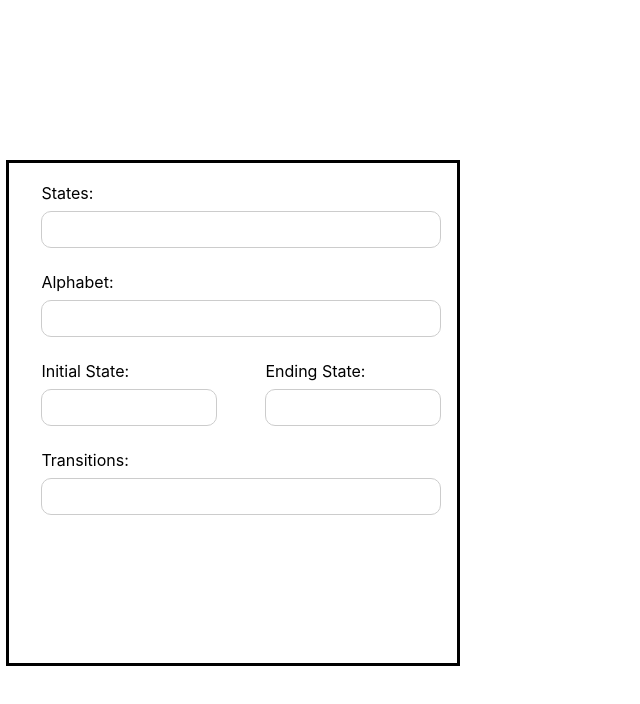
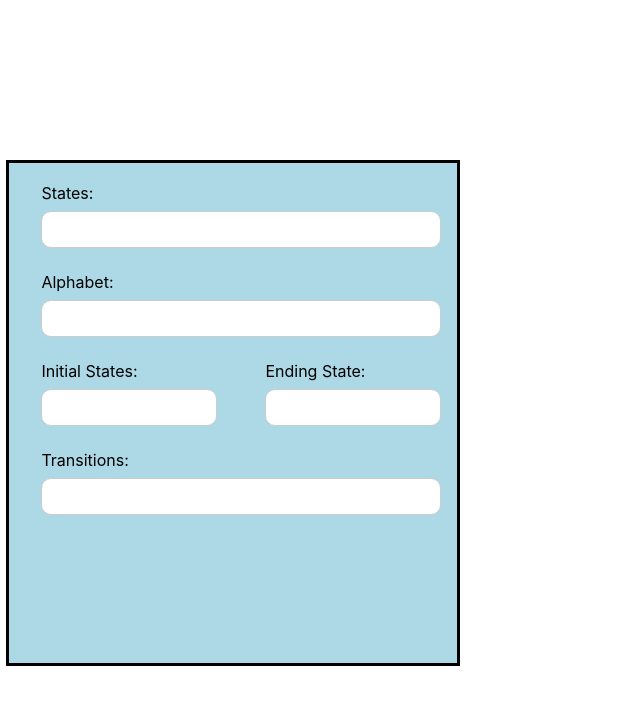
Before and after one commit to AndrewKnotts/ModelsOfCompSimulator, a React (Create React App) app in the folder client/: page / in a window 1280 px wide. Shown: the top 704 px of the page, without its empty margins (0-640 px from the left). Built offline with nearby package versions, Linux system fonts and the light colour scheme.

Commit message:
Added a logic folder to the project

```diff
--- a/client/src/components/sidebar/Sidebar.css
+++ b/client/src/components/sidebar/Sidebar.css
@@ -12,4 +12,5 @@
   display: flex;
   flex-direction: column;
   align-items: center;
+  background-color: lightblue;
 }
--- a/client/src/components/sidebarLine/SidebarLine.js
+++ b/client/src/components/sidebarLine/SidebarLine.js
@@ -14,7 +14,7 @@ export default class SidebarLine extends Component {
                     <input className="line" type="text" name="alphabet" />
                 </label>
                 <label name="initEndState">
-                    Initial State:
+                    Initial States:
                     <input className="line" type="text" name="initState" />
                 </label>
                 <label name="initEndState">
```
Also changed, not shown: client/src/components/sidebar/Sidebar.js (line endings or trailing spaces).
